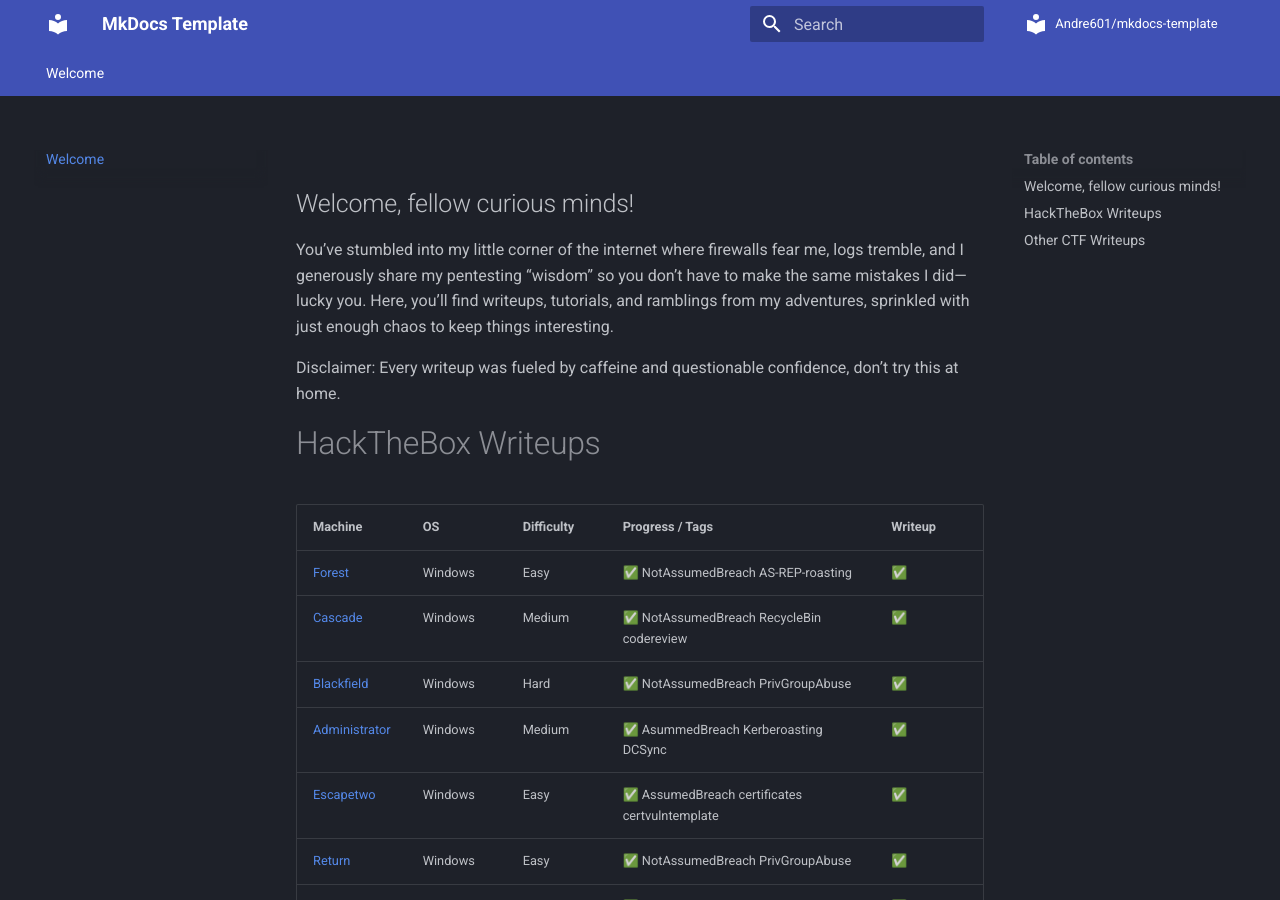
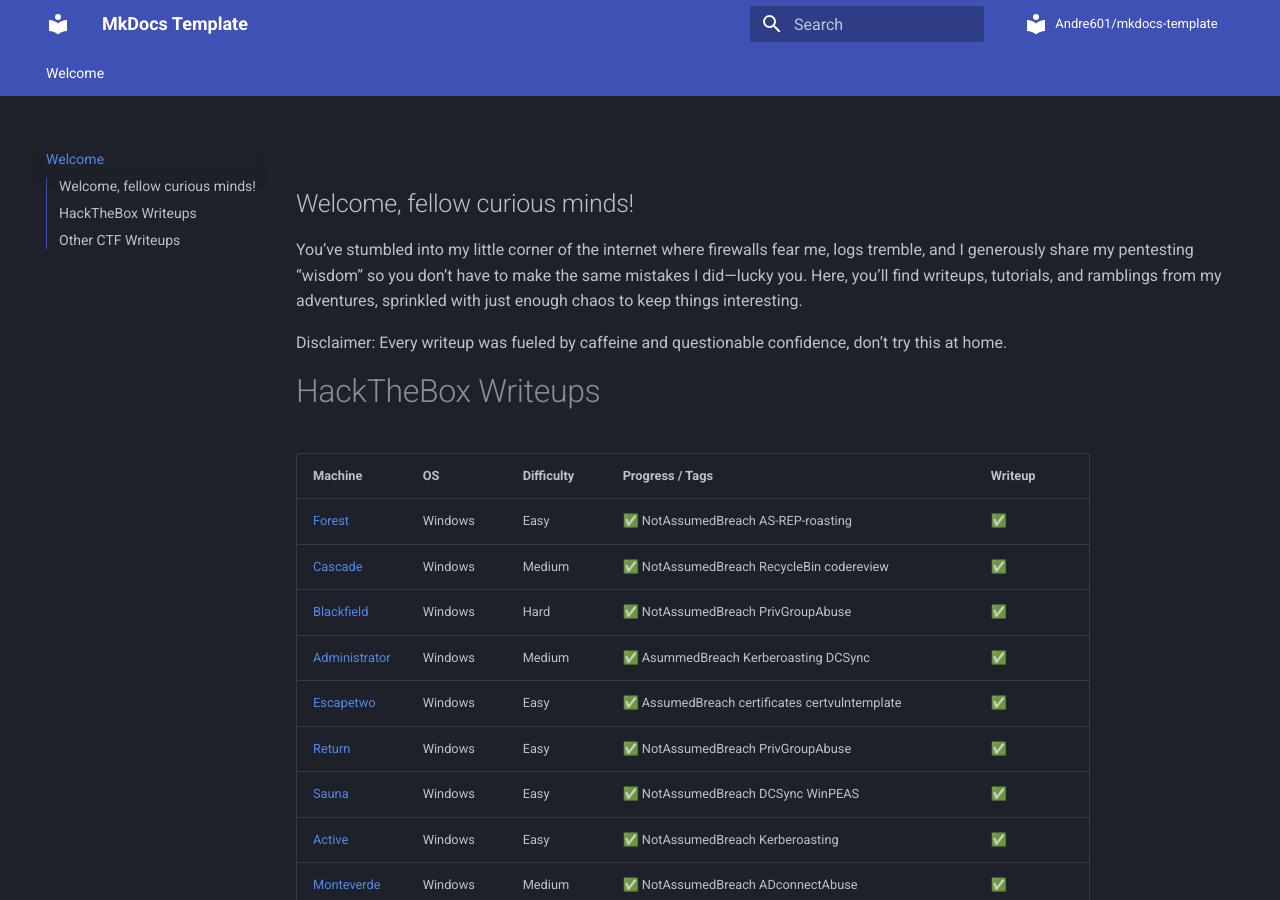
Before and after one commit to ch3ckkm8/personal_blog4, an MkDocs documentation site: the page built from docs/index.md, in a window 1280 px wide and 900 px high. Built offline with MkDocs 1.6.1 and Material for MkDocs 9.7.7, drawn with Linux system fonts in a browser that asks for light colours; comment, search, counter and statistics services are not loaded.

Commit message:
Update mkdocs.yml

```diff
--- a/mkdocs.yml
+++ b/mkdocs.yml
@@ -294,7 +294,7 @@
 
   # Table of Contents
   #
-  #- toc.integrate          # Include the TOC sections in the left navugation.
+  - toc.integrate          # Include the TOC sections in the left navugation.
 
   # +------------------------------------------------------------------------------------------------------+
   # |                                                                                                      |
@@ -477,6 +477,9 @@
       guess_lang: false
   - markdown.extensions.toc:
       permalink: true
+  - toc:
+      permalink: true  # adds little anchor links to each header
+      title: "On this page"  # optional title for the TOC
   #- pymdownx.arithmex:
   #- pymdownx.b64:
   #- pymdownx.betterem:
```
